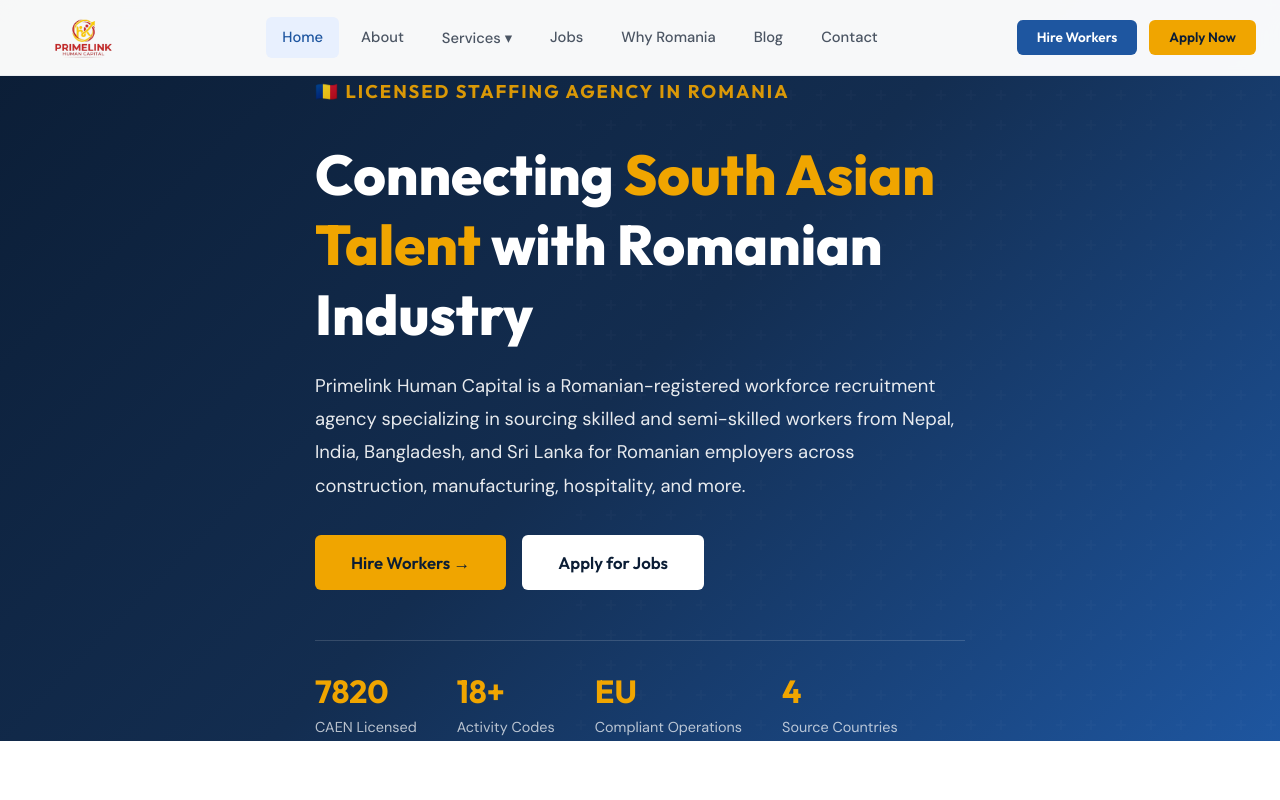
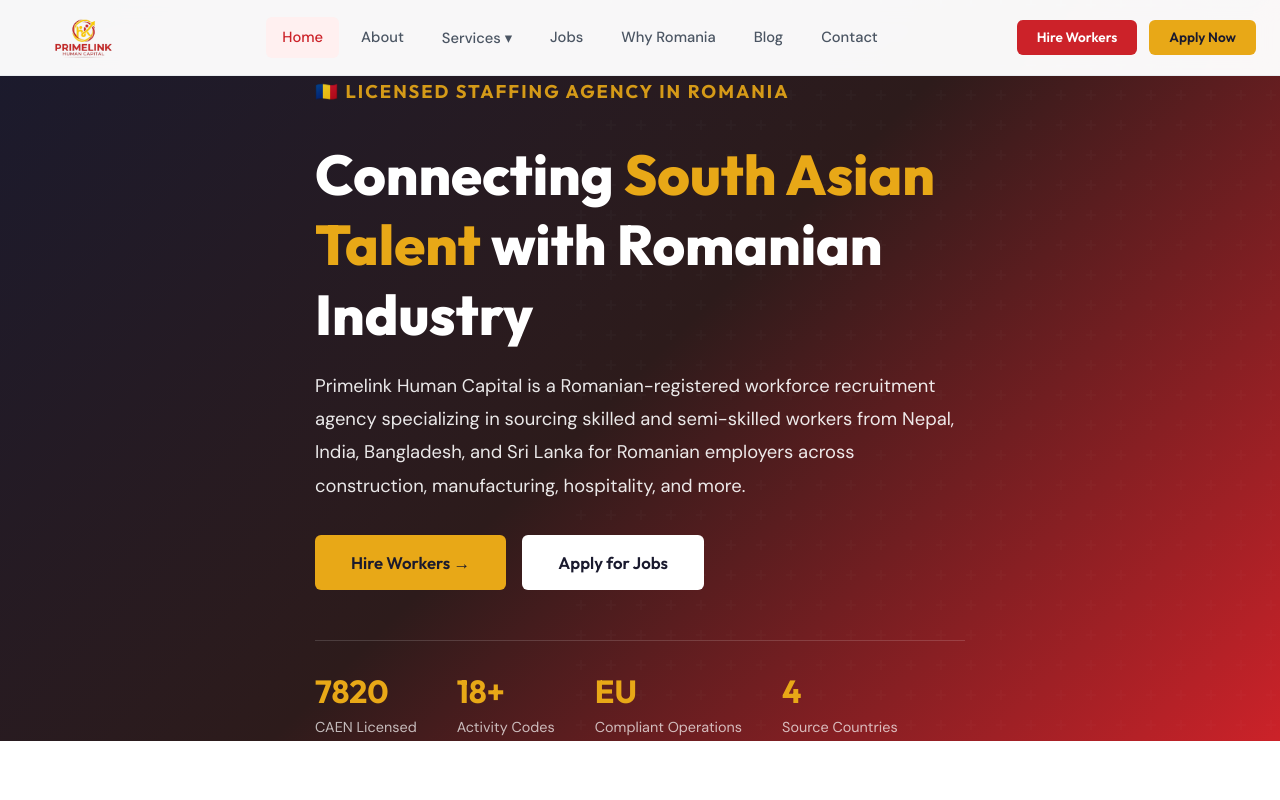
Before and after one commit to BIKASH907/PrimeLink, a Next.js app: page / in a window 1280 px wide. Shown: the top 800 px of the page. Built offline with nearby package versions, Linux system fonts and the light colour scheme.

Commit message:
update: red+yellow color scheme, white footer

```diff
--- a/styles/globals.css
+++ b/styles/globals.css
@@ -1,14 +1,14 @@
 @import url('https://fonts.googleapis.com/css2?family=Outfit:wght@300;400;500;600;700;800;900&family=DM+Sans:ital,wght@0,400;0,500;0,700;1,400&display=swap');
 
 :root {
-  --navy: #0B1D35;
-  --navy-light: #132D50;
-  --blue: #1E56A0;
-  --blue-light: #3B7DD8;
-  --blue-pale: #E8F0FE;
-  --amber: #F0A500;
-  --amber-light: #FFD166;
-  --amber-dark: #CC8C00;
+  --navy: #1A1A2E;
+  --navy-light: #2D1B1B;
+  --blue: #CC2229;
+  --blue-light: #E03E3E;
+  --blue-pale: #FFF0F0;
+  --amber: #E8A817;
+  --amber-light: #F5C842;
+  --amber-dark: #C48E0F;
   --white: #FFFFFF;
   --off-white: #F8F9FB;
   --gray-50: #F5F6F8;
@@ -96,7 +96,7 @@
 }
 
 .section-dark {
-  background: var(--navy);
+  background: var(--white); border-top: 2px solid var(--gray-100);
   color: var(--white);
 }
 
@@ -245,7 +245,7 @@
   display: block;
   width: 24px;
   height: 2px;
-  background: var(--navy);
+  background: var(--white); border-top: 2px solid var(--gray-100);
   margin: 5px 0;
   transition: var(--transition);
 }
@@ -273,7 +273,7 @@
   color: var(--white);
 }
 .btn-primary:hover {
-  background: var(--navy);
+  background: var(--white); border-top: 2px solid var(--gray-100);
   color: var(--white);
   transform: translateY(-2px);
   box-shadow: var(--shadow-md);
@@ -619,8 +619,8 @@
 
 /* ======== FOOTER ======== */
 .footer {
-  background: var(--navy);
-  color: rgba(255,255,255,0.7);
+  background: var(--white); border-top: 2px solid var(--gray-100);
+  color: var(--gray-600);
   padding: 70px 0 0;
 }
 
@@ -629,7 +629,7 @@
   grid-template-columns: 2fr 1fr 1fr 1fr;
   gap: 50px;
   padding-bottom: 50px;
-  border-bottom: 1px solid rgba(255,255,255,0.1);
+  border-bottom: 1px solid var(--gray-100);
 }
 
 .footer-brand p {
@@ -654,7 +654,7 @@
 }
 
 .footer-links a {
-  color: rgba(255,255,255,0.6);
+  color: var(--gray-500);
   font-size: 0.9rem;
   transition: var(--transition);
 }
@@ -674,12 +674,12 @@
 }
 
 .footer-legal {
-  background: rgba(0,0,0,0.15);
+  background: var(--gray-50);
   padding: 20px 0;
   margin-top: 30px;
   font-size: 0.78rem;
   line-height: 1.6;
-  opacity: 0.6;
+  color: var(--gray-400);
 }
 
 /* ======== CTA BANNER ======== */
```
